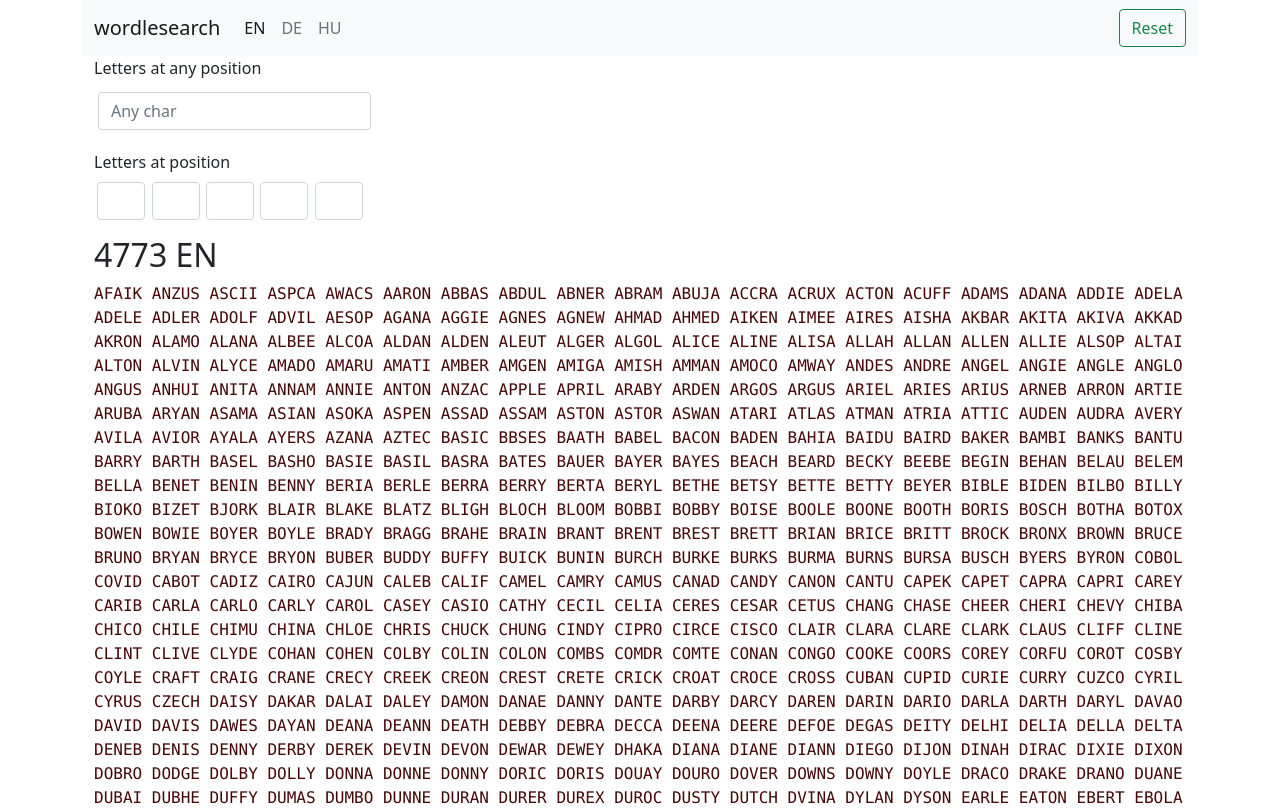
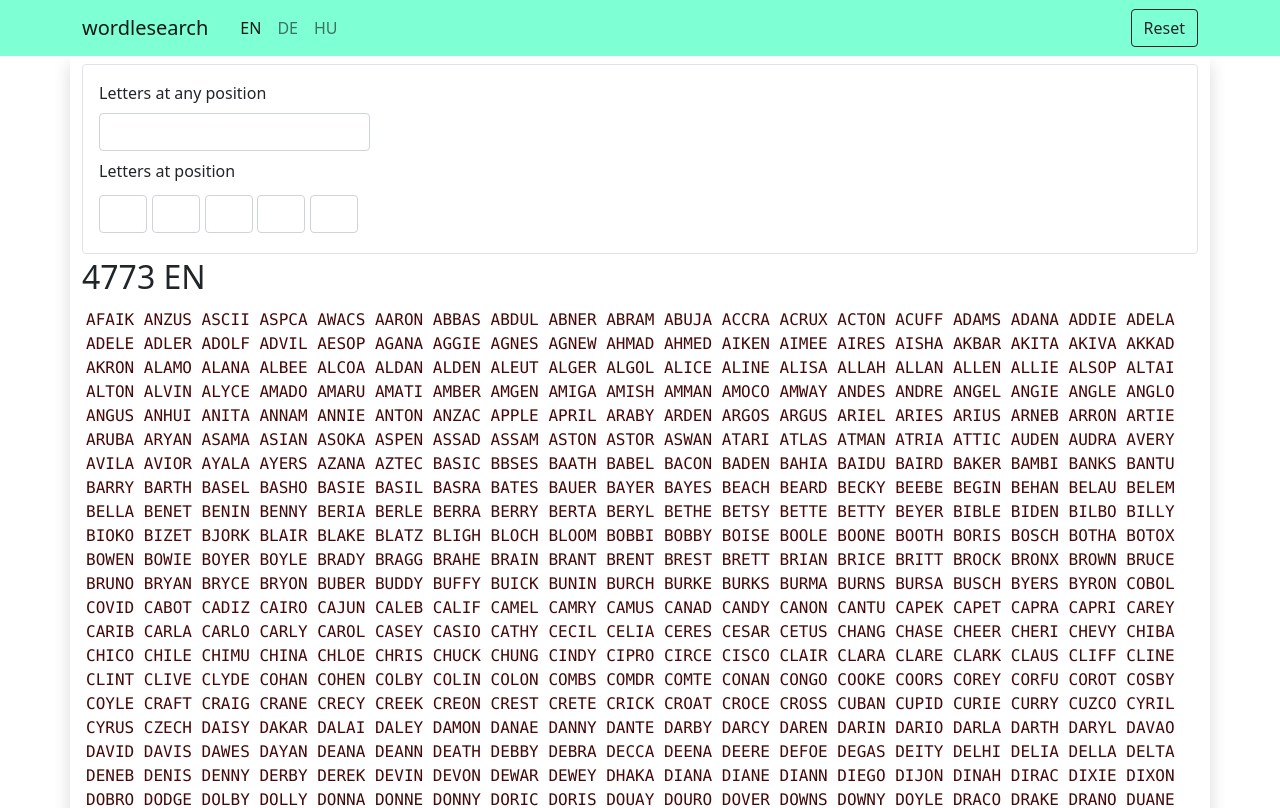
Before and after one commit to bonham/wordsearch, a Vue app: page / in a window 1280 px wide. Shown: the top 808 px of the page. Built offline with nearby package versions, Linux system fonts and the light colour scheme.

Commit message:
layout and color

```diff
--- a/src/App.vue
+++ b/src/App.vue
@@ -1,5 +1,5 @@
 <template>
-  <div class="container">
+  <div>
     <Navbar
       @reset="resetAction"
       @lang="setLang"
--- a/src/components/WsearchForm.vue
+++ b/src/components/WsearchForm.vue
@@ -1,6 +1,7 @@
 <template>
-  <div class="container-fluid d-flex flex-column">
-    <div class="mb-3">
+  <div class="container d-flex flex-column shadow">
+    <div class="rounded border p-3 mt-2 mb-1">
+      <div class="mb-1">
         <label
           for="anychar"
           class="form-label"
@@ -8,16 +9,15 @@
         <input
           id="anychar"
           v-model="anychar"
-        placeholder="Any char"
           type="text"
-        class="form-control m-1 w-25"
+          class="form-control w-25"
           @input="processInput"
         >
       </div>
       <label
-      class="form-label"
+        class="form-label mt-1"
       >Letters at position</label>
-    <div class="mb-3 d-flex">
+      <div class="mt-1 mb-1 d-flex">
         <input
           v-for="field in inputFields"
           :pos="field.position"
@@ -29,10 +29,12 @@
           :value="field.text"
         >
       </div>
+    </div>
+
     <h2>{{ wordListLength }} {{ lang }}</h2>
-    <p class="font-monospace wordbody">
+    <div class="font-monospace wordbody p-1">
       {{ wordsText }}
-    </p>
+    </div>
   </div>
 </template>
 
@@ -156,8 +158,7 @@ export default {
   }
   .oneletter {
     width: 3em;
-    margin-left: .2em;
-    margin-right: .2em;
+    margin-right: .3em;
     text-align: center;
   }
 </style>
--- a/src/components/nav-bar.vue
+++ b/src/components/nav-bar.vue
@@ -1,8 +1,10 @@
 <template>
-  <nav class="navbar navbar-expand-lg navbar-light bg-light">
-    <div class="container-fluid">
+  <header
+    class="navbar navbar-expand-sm navbar-light navbar-custom-bg"
+  >
+    <nav class="container">
       <a
-        class="navbar-brand"
+        class="navbar-brand me-4"
         href="#"
       >wordlesearch</a>
       <button
@@ -20,7 +22,7 @@
         class="collapse navbar-collapse"
         id="navbarSupportedContent"
       >
-        <ul class="navbar-nav me-auto mb-2 mb-lg-0">
+        <ul class="navbar-nav me-auto mb-2 mb-sm-0">
           <li
             v-for="l in languages"
             :key="l.id"
@@ -36,15 +38,15 @@
         </ul>
         <form class="d-flex">
           <button
-            class="btn btn-outline-success"
+            class="btn btn-outline-dark"
             @click="$emit('reset')"
           >
             Reset
           </button>
         </form>
       </div>
-    </div>
-  </nav>
+    </nav>
+  </header>
 </template>
 
 <script>
@@ -75,3 +77,9 @@ export default {
 
 }
 </script>
+<style scoped>
+
+.navbar-custom-bg {
+  background-color:aquamarine;
+}
+</style>
```
Lines whose indentation alone changed are shown as unchanged.
